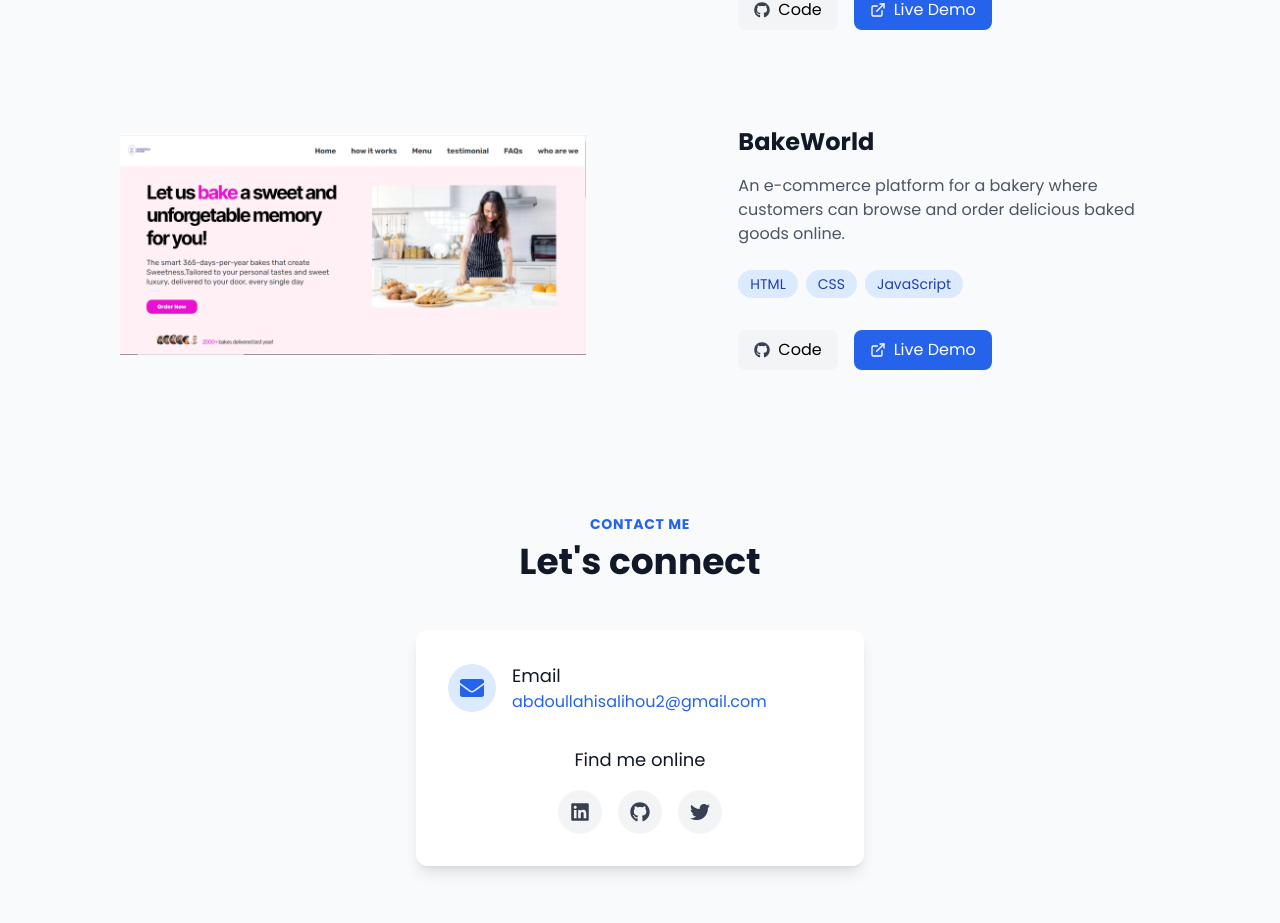
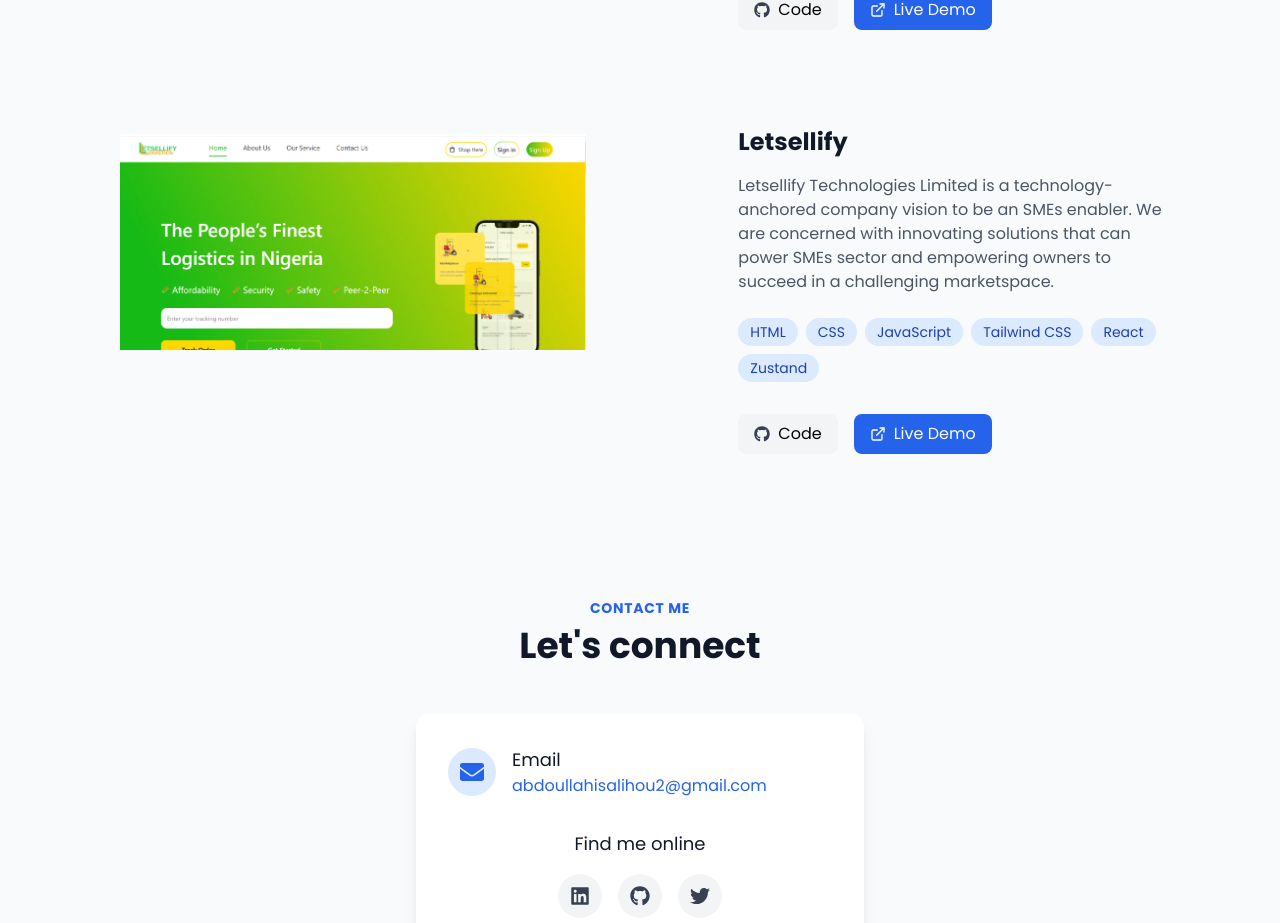
Before and after one commit to abdoullahi42/Portfolio_site, a React (Vite) app: page / in a window 1280 px wide. Shown: the part 1981-2904 px from the top of the page. Built offline with nearby package versions, Linux system fonts and the light colour scheme.

Commit message:
feat added a project to my portfolio

```diff
--- a/src/components/Project.jsx
+++ b/src/components/Project.jsx
@@ -2,6 +2,7 @@
 import { FiExternalLink } from 'react-icons/fi';
 import bakery from "../assets/images/bakerySite.png";
 import Renewed  from "../assets/images/Renewed-You.png";
+import Letsellify from "../assets/images/letsellify.png";
 
 
 const projects = [
@@ -14,16 +15,25 @@
     liveDemo: "https://renewed-you.vercel.app/",
     stack: ["HTML", "CSS", "JavaScript", "Tailwind CSS", "React", "superbase", ]
   },
+  // {
+  //   id: 2,
+  //   title: "BakeWorld",
+  //   description: "An e-commerce platform for a bakery where customers can browse and order delicious baked goods online.",
+  //   githubLink: "https://github.com/abdoullahi42/stunning-cakes",
+  //   image: bakery,
+  //   liveDemo: "https://abdoullahi42.github.io/stunning-cakes/",
+  //   stack: ["HTML", "CSS", "JavaScript"]
+  // },
+  // Add more projects as needed
   {
-    id: 2,
-    title: "BakeWorld",
-    description: "An e-commerce platform for a bakery where customers can browse and order delicious baked goods online.",
-    githubLink: "https://github.com/abdoullahi42/stunning-cakes",
-    image: bakery,
-    liveDemo: "https://abdoullahi42.github.io/stunning-cakes/",
-    stack: ["HTML", "CSS", "JavaScript"]
+    id:3,
+    title: "Letsellify",
+    description: "Letsellify Technologies Limited is a technology-anchored company vision to be an SMEs enabler. We are concerned with innovating solutions that can power SMEs sector and empowering owners to succeed in a challenging marketspace.",
+    githubLink: "https://github.com/letsellify/logistics-frontend",
+    image: Letsellify,
+    liveDemo: "https://logistics.letsellify.com/",
+    stack: ["HTML", "CSS", "JavaScript", "Tailwind CSS", "React", "Zustand"],
   },
-  // Add more projects as needed
 ];
 
 function Project() {
```
Also changed, not shown: src/assets/images/letsellify.png (added).
